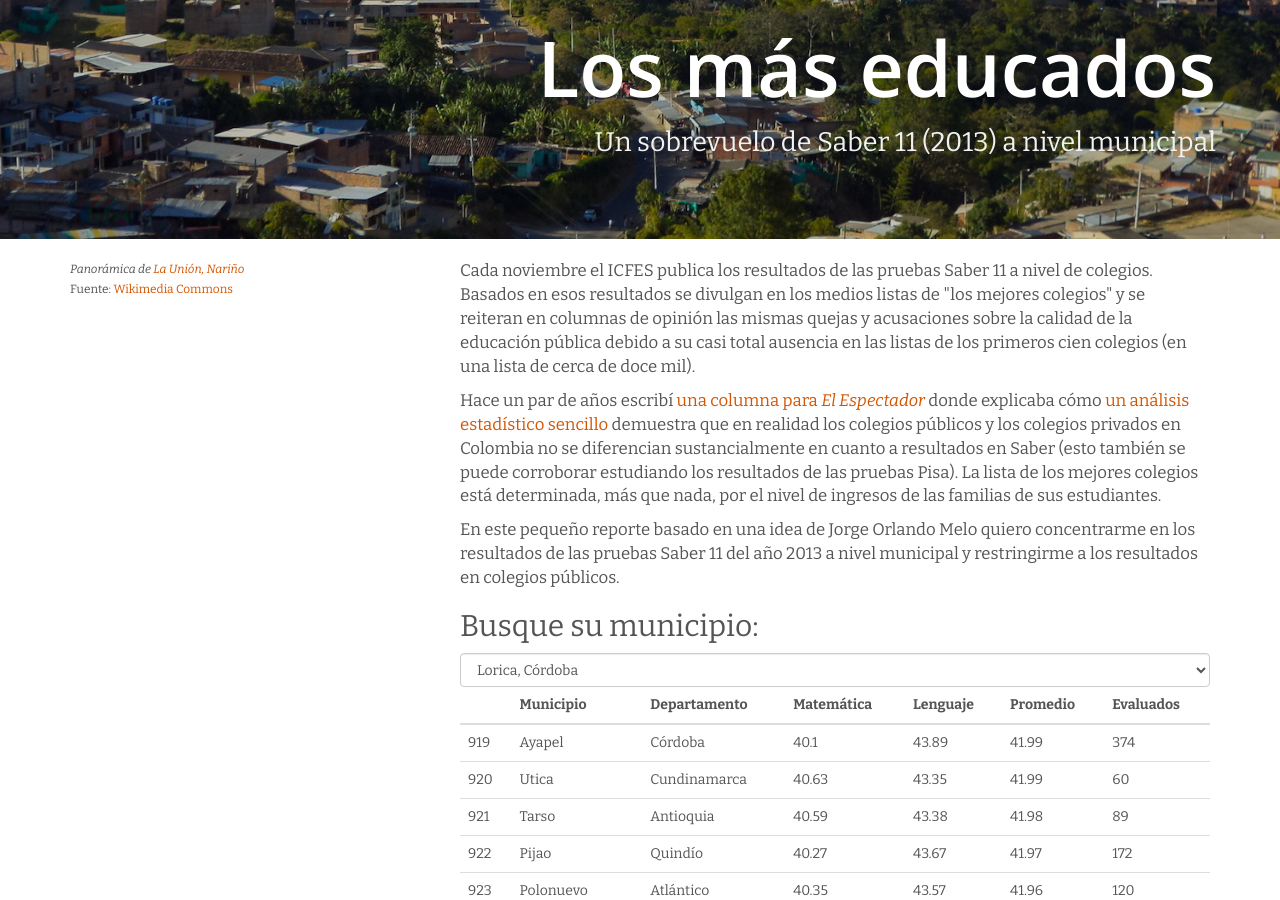
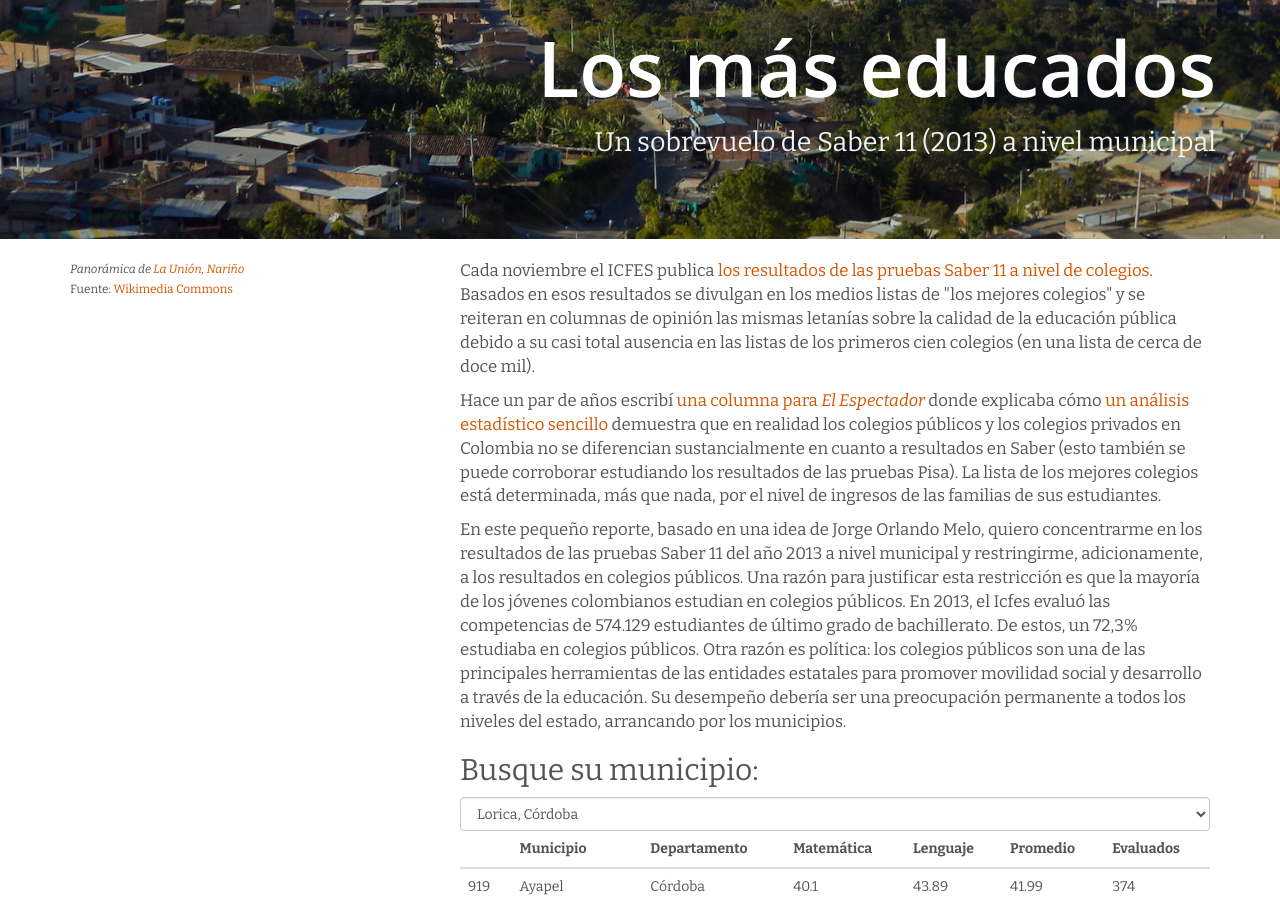
Before and after one commit to finiterank/saber_notebooks, a Jekyll site: the page built from index.md, in a window 1280 px wide and 900 px high, scrolled down 485 px. Built offline with Jekyll 4.4.1, drawn with Linux system fonts in a browser that asks for light colours; nearby versions of some CDN libraries; Markdown is read by kramdown in place of the engine named in the settings.

Commit message:
Estilo y texto

```diff
--- a/index.md
+++ b/index.md
@@ -18,11 +18,12 @@ layout: reporte
 </div>
 <div class="col-md-8 texto">
 
-<p>Cada noviembre el ICFES publica los resultados de las pruebas Saber 11 a nivel de colegios. Basados en esos resultados se divulgan en los medios listas de "los mejores colegios" y se reiteran en columnas de opinión las mismas quejas y acusaciones sobre la calidad de la educación pública debido a su casi total ausencia en las listas de los primeros cien colegios (en una lista de cerca de doce mil). </p>
+<p>Cada noviembre el ICFES publica <a href="http://www.icfes.gov.co/resultados/saber-11-resultados?id=39">los resultados de las pruebas Saber 11 a nivel de colegios</a>. Basados en esos resultados se divulgan en los medios listas de "los mejores colegios" y se reiteran en columnas de opinión las mismas letanías sobre la calidad de la educación pública debido a su casi total ausencia en las listas de los primeros cien colegios (en una lista de cerca de doce mil). </p>
 
 <p>Hace un par de años escribí <a href="http://www.elespectador.com/opinion/columna-389967-saber-y-perder">una columna para <em>El Espectador</em></a> donde explicaba cómo <a href="http://nbviewer.ipython.org/url/finiterank.com/saber/saber.ipynb">un análisis estadístico sencillo</a> demuestra que en realidad los colegios públicos y los colegios privados en Colombia no se diferencian sustancialmente en cuanto a resultados en Saber (esto también se puede corroborar estudiando los resultados de las pruebas Pisa). La lista de los mejores colegios está determinada, más que nada, por el nivel de ingresos de las familias de sus estudiantes.</p>
 
-<p>En este pequeño reporte basado en una idea de Jorge Orlando Melo quiero concentrarme en los resultados de las pruebas Saber 11 del año 2013 a nivel municipal y restringirme a los resultados en colegios públicos. </p>
+<p>En este pequeño reporte, basado en una idea de Jorge Orlando Melo, quiero concentrarme en los resultados de las pruebas Saber 11 del año 2013 a nivel municipal y restringirme, adicionamente, a los resultados en colegios públicos. Una razón para justificar esta restricción es que la mayoría de los jóvenes colombianos estudian en colegios públicos. En 2013, el Icfes evaluó las competencias de 574.129 estudiantes de último grado de bachillerato. De estos, un 72,3% estudiaba en colegios públicos. Otra razón es política: los colegios públicos son una de las principales herramientas de las entidades estatales para promover movilidad social y desarrollo a través de la educación. Su desempeño debería ser una preocupación permanente a todos los niveles del estado, arrancando por los municipios.</p>
+
 
 <h2>Busque su municipio:</h2>
 
```
